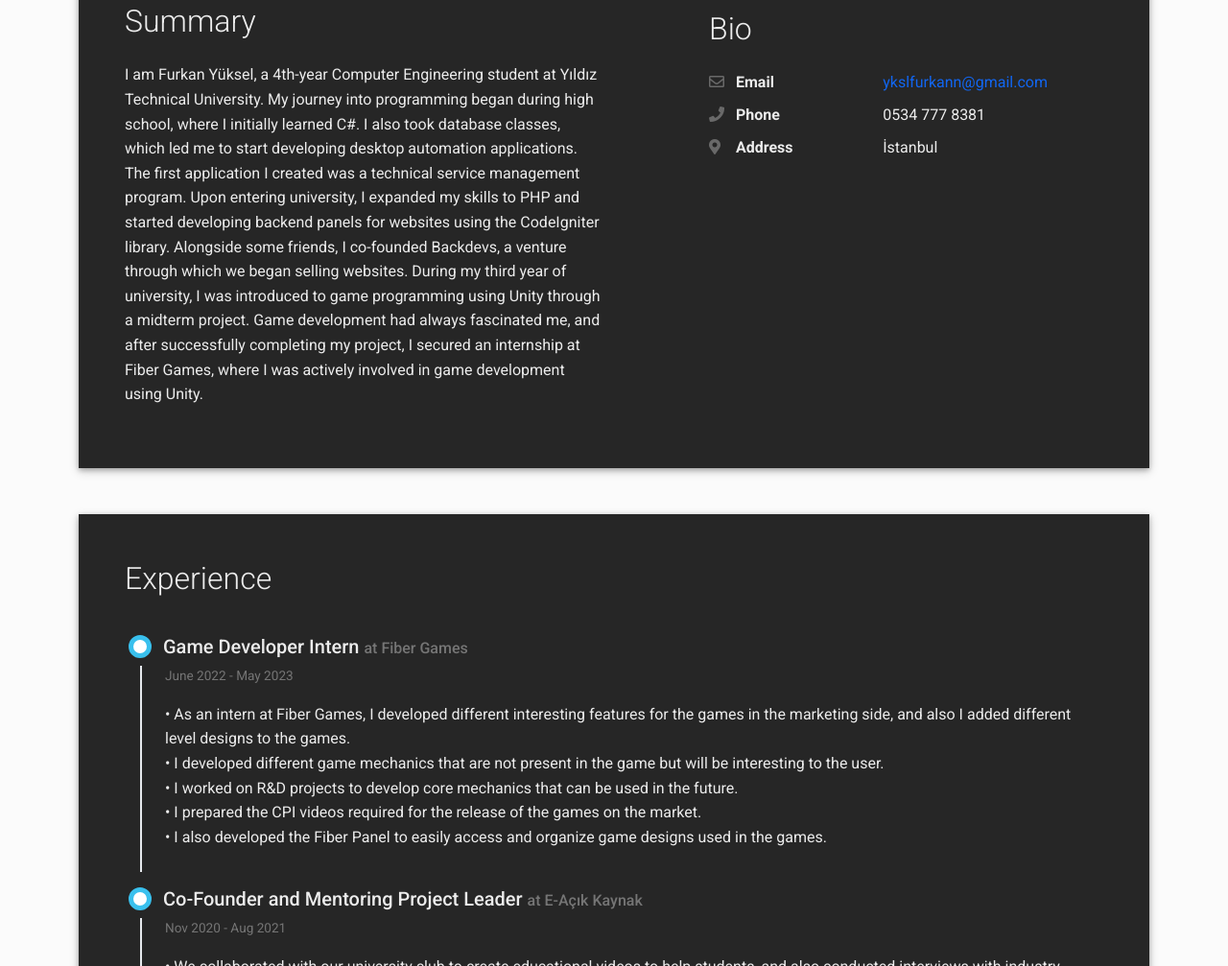
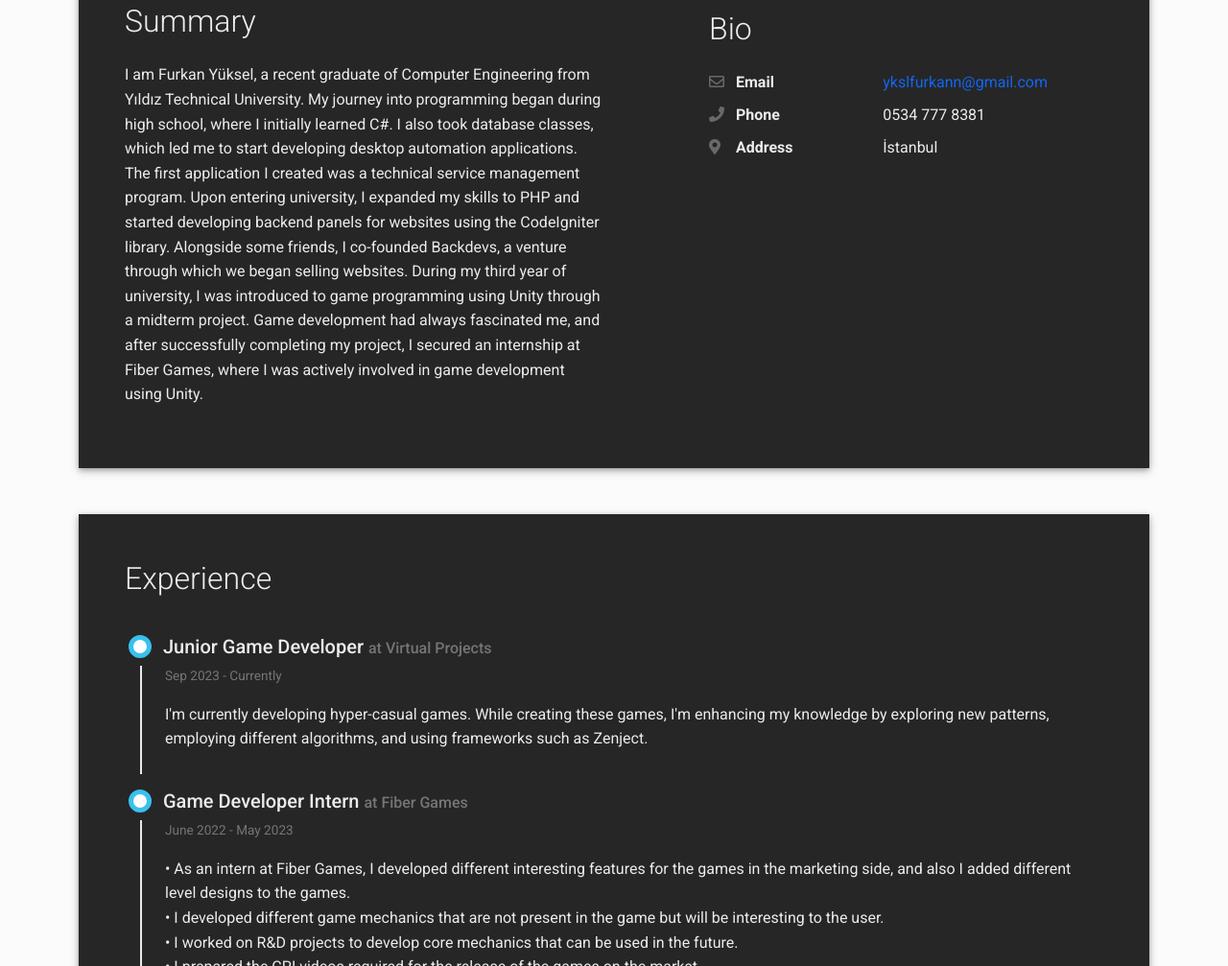
Before and after one commit to furkanyuksell/furkanyuksell.github.io, a plain HTML site: page index.html in a window 1280 px wide. Shown: the part 705-1712 px from the top of the page at 96% size. Drawn offline with Linux system fonts and the light colour scheme.

Commit message:
Update index.html

```diff
--- a/index.html
+++ b/index.html
@@ -107,7 +107,7 @@
                     <div class="row">
                         <div class="col-md-6">
                             <h2 class="h2 fw-light mb-4">Summary</h2>
-                            <p>I am Furkan Yüksel, a 4th-year Computer Engineering student at Yıldız Technical
+                            <p>I am Furkan Yüksel, a recent graduate of Computer Engineering from Yıldız Technical
                                 University. My journey into programming began during high school, where I initially
                                 learned C#. I also took database classes, which led me to start developing desktop
                                 automation applications. The first application I created was a technical service
@@ -115,9 +115,11 @@
                                 Upon entering university, I expanded my skills to PHP and started developing backend
                                 panels for websites using the CodeIgniter library. Alongside some friends, I co-founded
                                 Backdevs, a venture through which we began selling websites.
-                                During my third year of university, I was introduced to game programming using Unity through
+                                During my third year of university, I was introduced to game programming using Unity
+                                through
                                 a midterm project. Game development had always fascinated me, and after successfully
-                                completing my project, I secured an internship at Fiber Games, where I was actively involved
+                                completing my project, I secured an internship at Fiber Games, where I was actively
+                                involved
                                 in game development using Unity.
                             </p>
                         </div>
@@ -157,6 +159,20 @@
                 <div class="work-experience-section">
                     <h2 class="h2 fw-light mb-4">Experience</h2>
                     <div class="timeline">
+                        <div class="timeline-card timeline-card-info" data-aos="fade-in" data-aos-delay="0">
+                            <div class="timeline-head px-4 pt-3">
+                                <div class="h5">Junior Game Developer <span
+                                        class="text-muted h6">at Virtual Projects</span>
+                                </div>
+                            </div>
+                            <div class="timeline-body px-4 pb-4">
+                                <div class="text-muted text-small mb-3">Sep 2023 - Currently</div>
+                                <div>I'm currently developing hyper-casual games. While creating these games, I'm
+                                    enhancing my knowledge by exploring new patterns, employing different algorithms,
+                                    and using frameworks such as Zenject.
+                                </div>
+                            </div>
+                        </div>
                         <div class="timeline-card timeline-card-info" data-aos="fade-in" data-aos-delay="0">
                             <div class="timeline-head px-4 pt-3">
                                 <div class="h5">Game Developer Intern <span class="text-muted h6">at Fiber Games</span>
```
